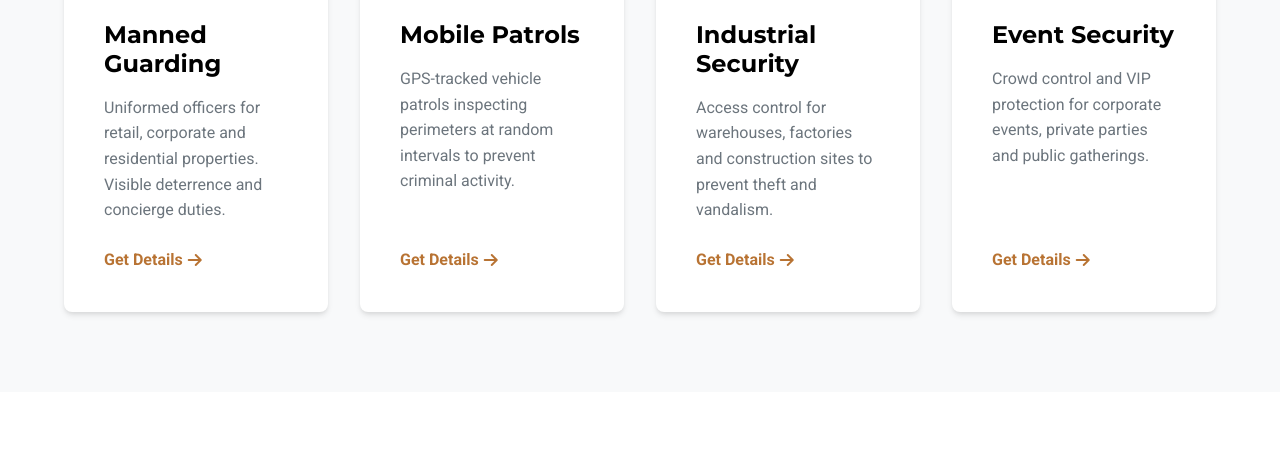
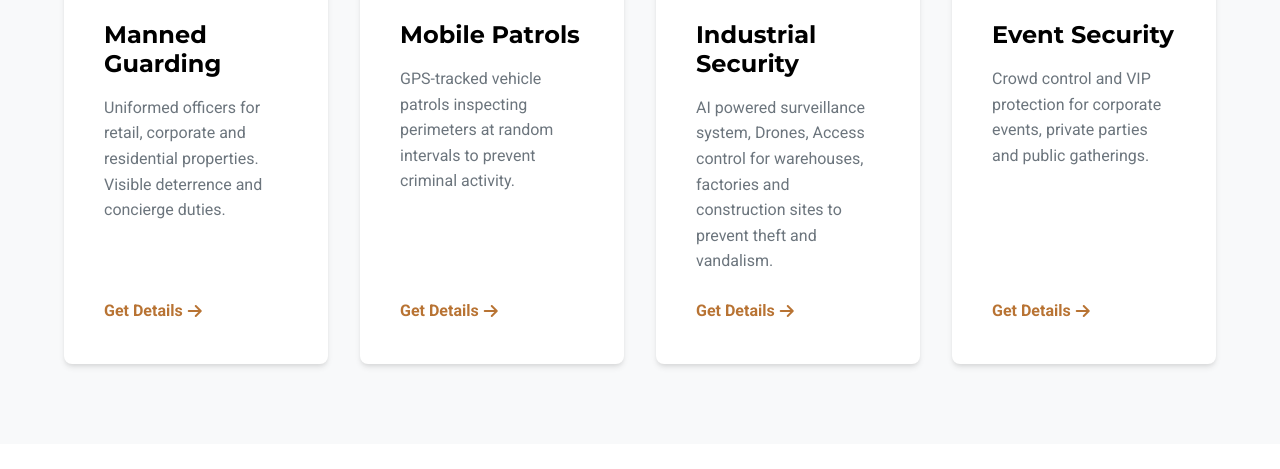
Before and after one commit to uriel9000/AX-9, a plain HTML site: page index.html in a window 1280 px wide. Shown: the part 1055-1524 px from the top of the page. Drawn offline with Linux system fonts and the light colour scheme.

Commit message:
Update index.html

```diff
--- a/index.html
+++ b/index.html
@@ -532,7 +532,7 @@
                 <div class="service-card fade-in">
                     <i class="fas fa-warehouse service-icon"></i>
                     <h3>Industrial Security</h3>
-                    <p>Access control for warehouses, factories and construction sites to prevent theft and vandalism.</p>
+                    <p>AI powered  surveillance system, Drones, Access control for warehouses, factories and construction sites to prevent theft and vandalism.</p>
                     <a href="#contact" class="learn-more">Get Details <i class="fas fa-arrow-right"></i></a>
                 </div>
                 <!-- Card 4 -->
```
